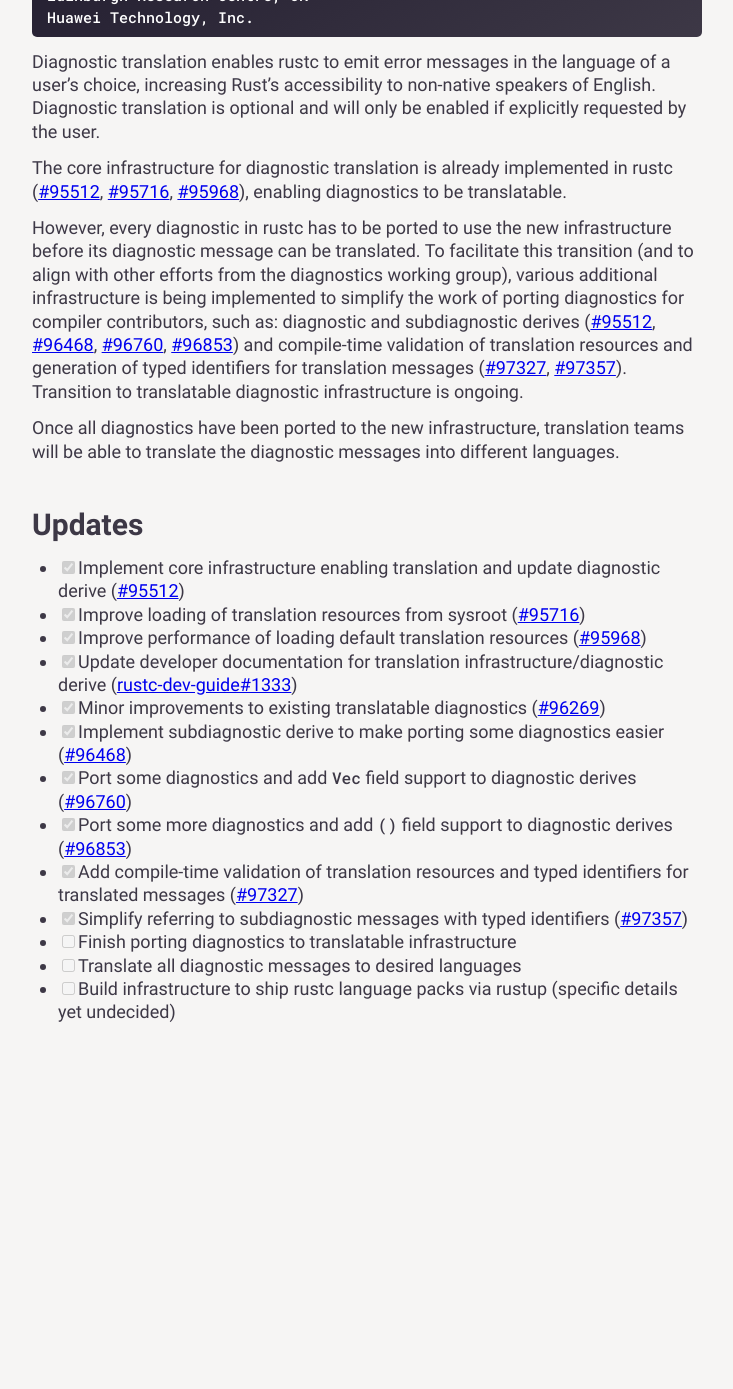
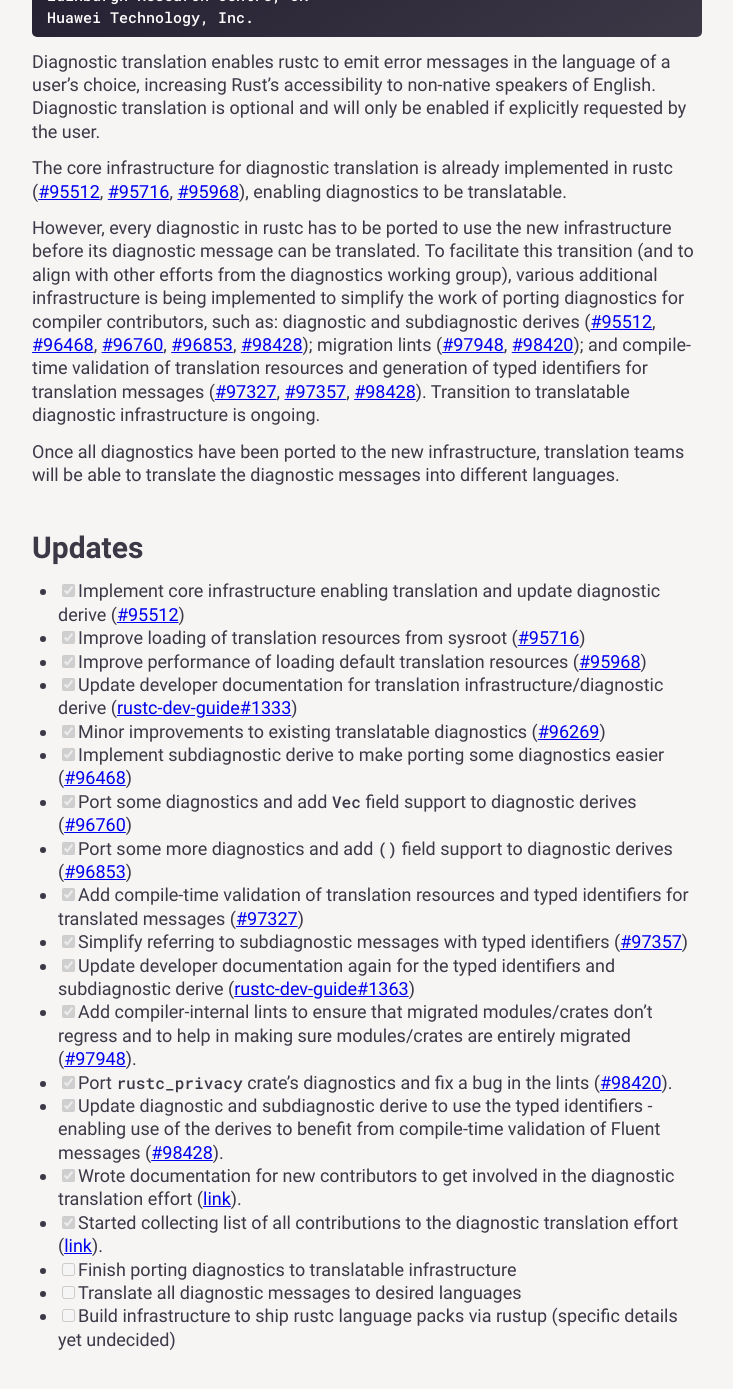
Before and after one commit to yijunyu/trusted-programming.github.io, a Jekyll site: the page built from articles/work-in-progress/Compiler/DiagnosticsTranslation.md, in a window 1280 px wide and 1400 px high, scrolled down 260 px. Shown: the top 1389 px of the window, without its empty margins (273-1006 px from the left). Built offline with Jekyll 4.4.1, drawn with Linux system fonts in a browser that asks for light colours; before the commit the page ends 1333 px from its top, so only the background shows below that.

Commit message:
updates for jun 2022
Signed-off-by: David Wood <david.wood@huawei.com>

```diff
--- a/articles/work-in-progress/Compiler/DiagnosticsTranslation.md
+++ b/articles/work-in-progress/Compiler/DiagnosticsTranslation.md
@@ -23,10 +23,11 @@
 this transition (and to align with other efforts from the diagnostics working
 group), various additional infrastructure is being implemented to simplify the
 work of porting diagnostics for compiler contributors, such as: diagnostic and
-subdiagnostic derives ([#95512], [#96468], [#96760], [#96853]) and compile-time
-validation of translation resources and generation of typed identifiers for
-translation messages ([#97327], [#97357]). Transition to translatable
-diagnostic infrastructure is ongoing.
+subdiagnostic derives ([#95512], [#96468], [#96760], [#96853], [#98428]);
+migration lints ([#97948], [#98420]); and compile-time validation of
+translation resources and generation of typed identifiers for translation
+messages ([#97327], [#97357], [#98428]). Transition to translatable diagnostic
+infrastructure is ongoing.
 
 Once all diagnostics have been ported to the new infrastructure, translation
 teams will be able to translate the diagnostic messages into different
@@ -50,6 +51,20 @@
       identifiers for translated messages ([#97327])
 - [x] Simplify referring to subdiagnostic messages with typed identifiers
       ([#97357])
+- [x] Update developer documentation again for the typed identifiers and
+      subdiagnostic derive ([rustc-dev-guide#1363])
+- [x] Add compiler-internal lints to ensure that migrated modules/crates don't
+      regress and to help in making sure modules/crates are entirely migrated
+      ([#97948]).
+- [x] Port `rustc_privacy` crate's diagnostics and fix a bug in the lints
+      ([#98420]).
+- [x] Update diagnostic and subdiagnostic derive to use the typed identifiers -
+      enabling use of the derives to benefit from compile-time validation of
+      Fluent messages ([#98428]).
+- [x] Wrote documentation for new contributors to get involved in the
+      diagnostic translation effort ([link][intro_doc]).
+- [x] Started collecting list of all contributions to the diagnostic
+      translation effort ([link][contributions_doc]).
 - [ ] Finish porting diagnostics to translatable infrastructure
 - [ ] Translate all diagnostic messages to desired languages
 - [ ] Build infrastructure to ship rustc language packs via rustup (specific
@@ -64,4 +79,10 @@
 [#96853]: https://github.com/rust-lang/rust/pull/96853
 [#97327]: https://github.com/rust-lang/rust/pull/97327
 [#97357]: https://github.com/rust-lang/rust/pull/97357
+[#97948]: https://github.com/rust-lang/rust/pull/97948
+[#98420]: https://github.com/rust-lang/rust/pull/98420
+[#98428]: https://github.com/rust-lang/rust/pull/98428
 [rustc-dev-guide#1333]: https://github.com/rust-lang/rustc-dev-guide/pull/1333
+[rustc-dev-guide#1363]: https://github.com/rust-lang/rustc-dev-guide/pull/1363
+[intro_doc]: https://hackmd.io/@davidtwco/Bk0wTF2u5
+[contributions_doc]: https://hackmd.io/@davidtwco/rkXSbLg95
```
Also changed, not shown: articles/work-in-progress/Compiler/SplitDwarf.md (+2 -1 lines).
